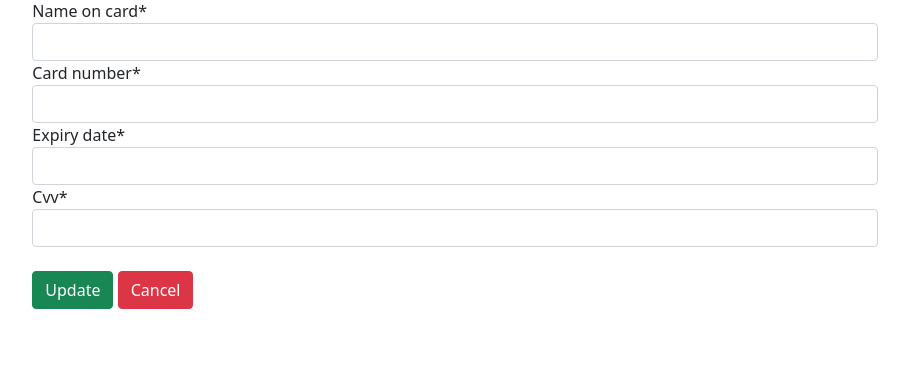
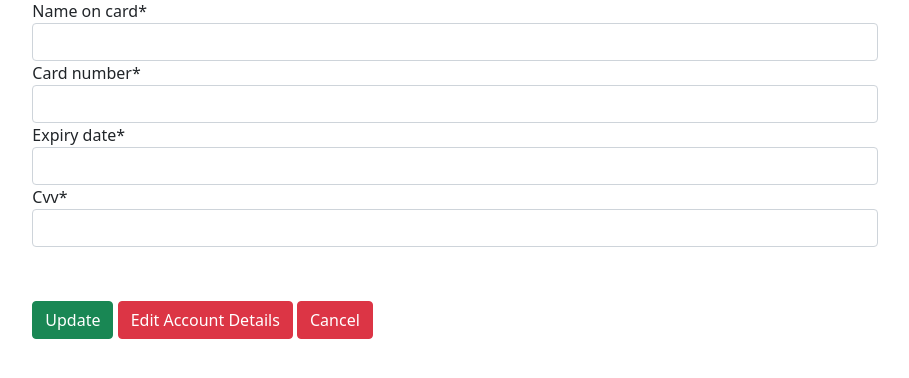
Before and after one commit to maindotmarcell/IoTBay-Group23, a Django app: page /edit_payment/ in a window 1280 px wide. Shown: the part 146-524 px from the top of the page, without its empty margins (185-1094 px from the left). Run offline with Django 4.2, Linux system fonts and the light colour scheme; parts of the project's set-up code (start-up, migrations or seed data) failed here and were passed over; some libraries are stand-ins or nearby versions.

Commit message:
edit payment page buttons

```diff
--- a/IoTBay_Group23/main/templates/Payment_Management/edit_payment.html
+++ b/IoTBay_Group23/main/templates/Payment_Management/edit_payment.html
@@ -8,8 +8,9 @@
 <form method="POST" class="form-group">
     {% crispy payment_form %}
     <br>
-    <button type="submit" class="btn btn-success">Update</button>
-    <button href="/welcome" class="btn btn-danger">Cancel</button>
+    <a type="submit" style = "margin-top: 30px;" class="btn btn-success">Update</a>
+    <a class = 'btn btn-danger' style = "margin-top: 30px;" href="/edit">Edit Account Details</a>
+    <a class="btn btn-danger" style = "margin-top: 30px;" href="/welcome">Cancel</a>
 </form>
 
 {% endblock %}
```
Also changed, not shown: IoTBay_Group23/db.sqlite3.
